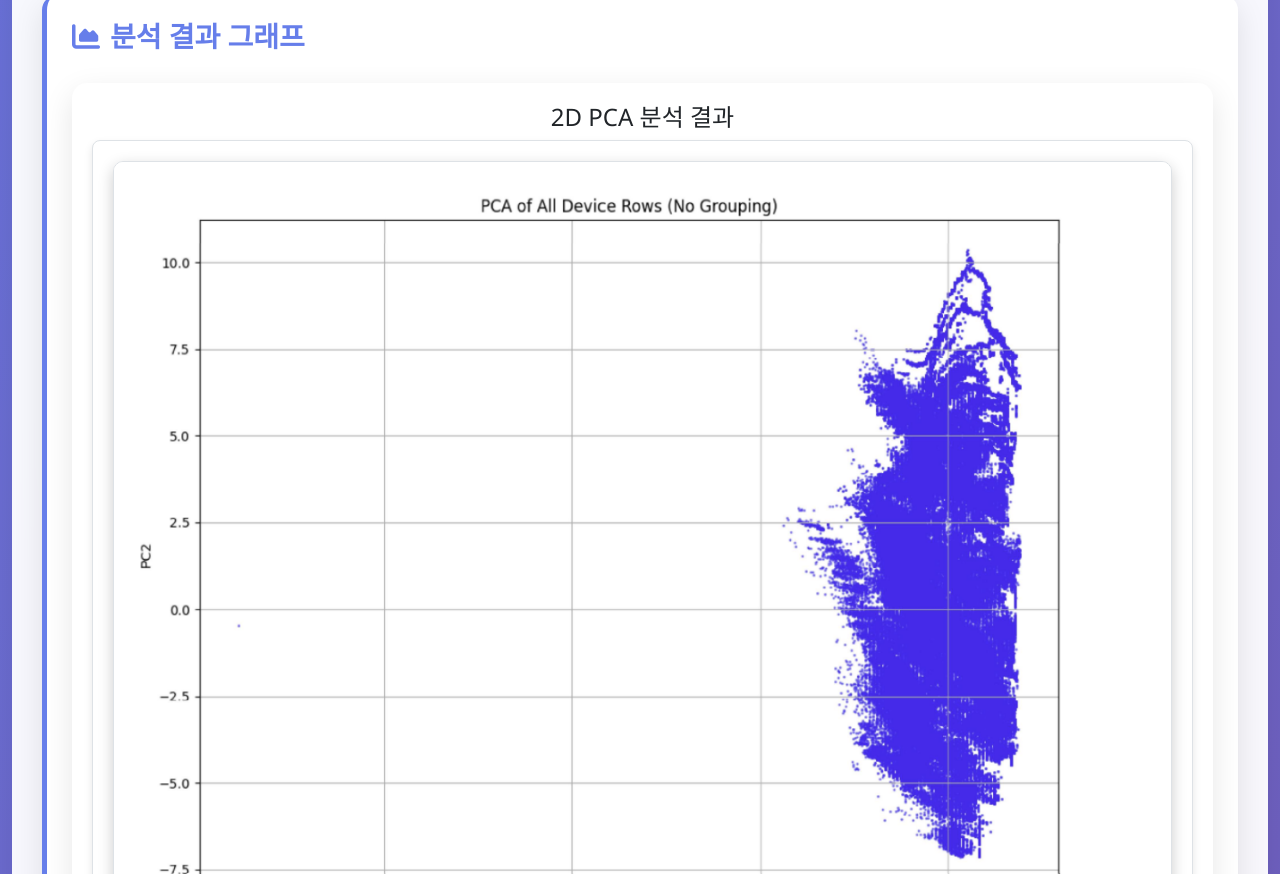
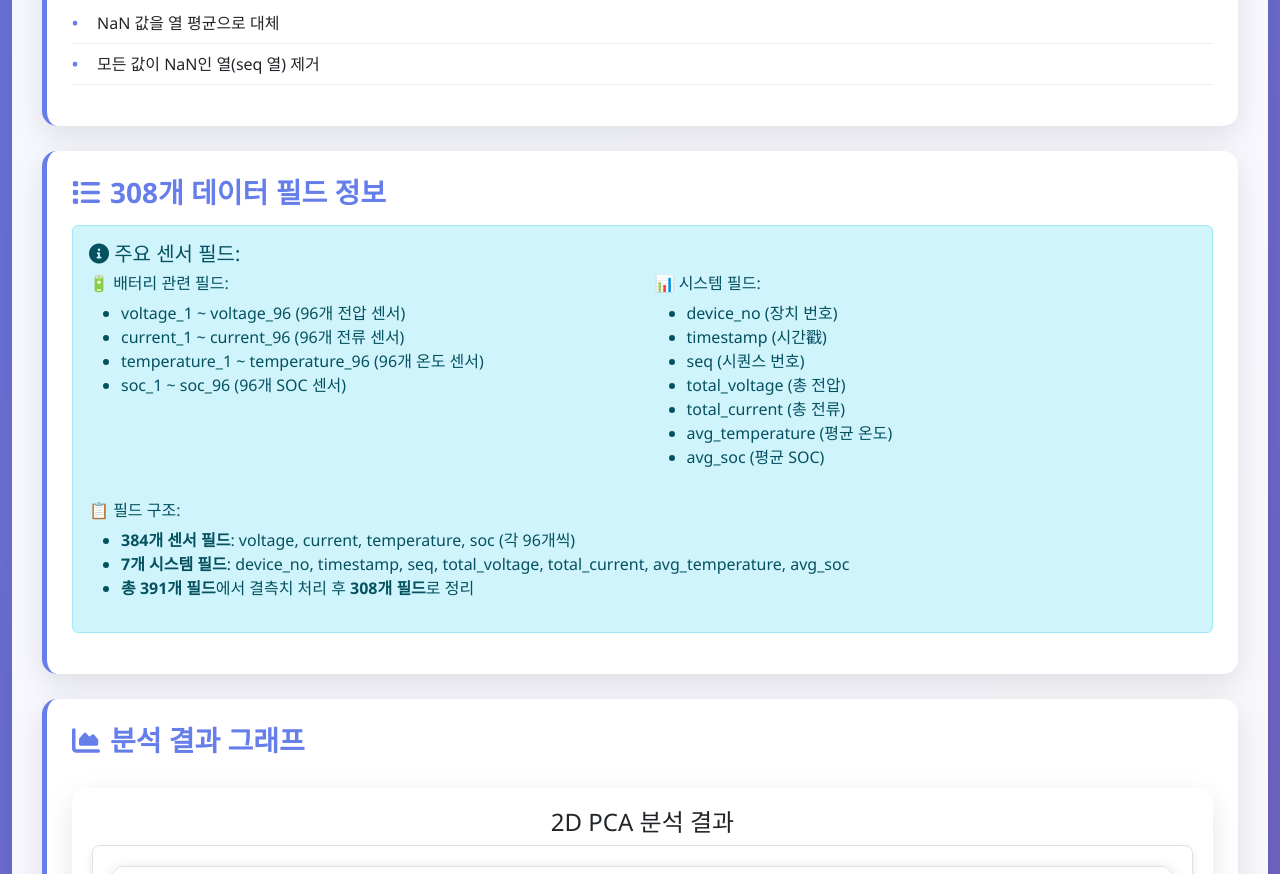
Before and after one commit to sangwonjung005/Cursor-Web, a website: page index.html in a window 1280 px wide. Shown: the part 1544-2418 px from the top of the page. Drawn offline with nearby package versions, Linux system fonts and the light colour scheme.

Commit message:
Update index.html

```diff
--- a/index.html
+++ b/index.html
@@ -199,6 +199,14 @@
                     <div class="stat-number">4</div>
                     <div class="stat-label">총 차량 수</div>
                 </div>
+                <div class="stat-card">
+                    <div class="stat-number">2024.01</div>
+                    <div class="stat-label">데이터 시작 시간</div>
+                </div>
+                <div class="stat-card">
+                    <div class="stat-number">2024.12</div>
+                    <div class="stat-label">데이터 종료 시간</div>
+                </div>
             </div>
 
             <!-- 데이터 전처리 섹션 -->
@@ -296,6 +304,48 @@
                 </ul>
             </div>
 
+            <!-- 데이터 필드 정보 섹션 -->
+            <div class="section-card">
+                <h3 class="section-title">
+                    <i class="fas fa-list"></i>
+                    308개 데이터 필드 정보
+                </h3>
+                <div class="alert alert-info">
+                    <h5><i class="fas fa-info-circle"></i> 주요 센서 필드:</h5>
+                    <div class="row">
+                        <div class="col-md-6">
+                            <h6>🔋 배터리 관련 필드:</h6>
+                            <ul class="text-start">
+                                <li>voltage_1 ~ voltage_96 (96개 전압 센서)</li>
+                                <li>current_1 ~ current_96 (96개 전류 센서)</li>
+                                <li>temperature_1 ~ temperature_96 (96개 온도 센서)</li>
+                                <li>soc_1 ~ soc_96 (96개 SOC 센서)</li>
+                            </ul>
+                        </div>
+                        <div class="col-md-6">
+                            <h6>📊 시스템 필드:</h6>
+                            <ul class="text-start">
+                                <li>device_no (장치 번호)</li>
+                                <li>timestamp (시간戳)</li>
+                                <li>seq (시퀀스 번호)</li>
+                                <li>total_voltage (총 전압)</li>
+                                <li>total_current (총 전류)</li>
+                                <li>avg_temperature (평균 온도)</li>
+                                <li>avg_soc (평균 SOC)</li>
+                            </ul>
+                        </div>
+                    </div>
+                    <div class="mt-3">
+                        <h6>📋 필드 구조:</h6>
+                        <ul class="text-start">
+                            <li><strong>384개 센서 필드</strong>: voltage, current, temperature, soc (각 96개씩)</li>
+                            <li><strong>7개 시스템 필드</strong>: device_no, timestamp, seq, total_voltage, total_current, avg_temperature, avg_soc</li>
+                            <li><strong>총 391개 필드</strong>에서 결측치 처리 후 <strong>308개 필드</strong>로 정리</li>
+                        </ul>
+                    </div>
+                </div>
+            </div>
+
             <!-- 분석 결과 그래프 섹션 -->
             <div class="section-card">
                 <h3 class="section-title">
```
